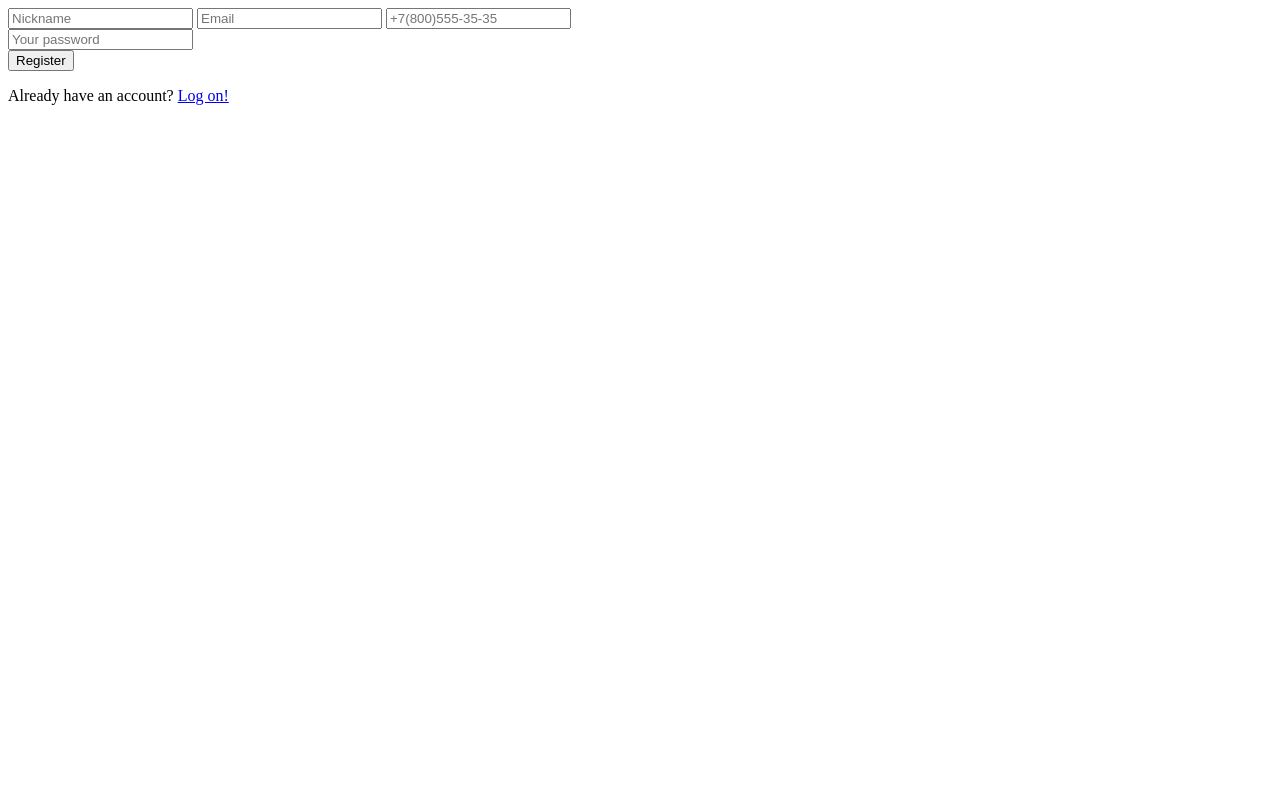
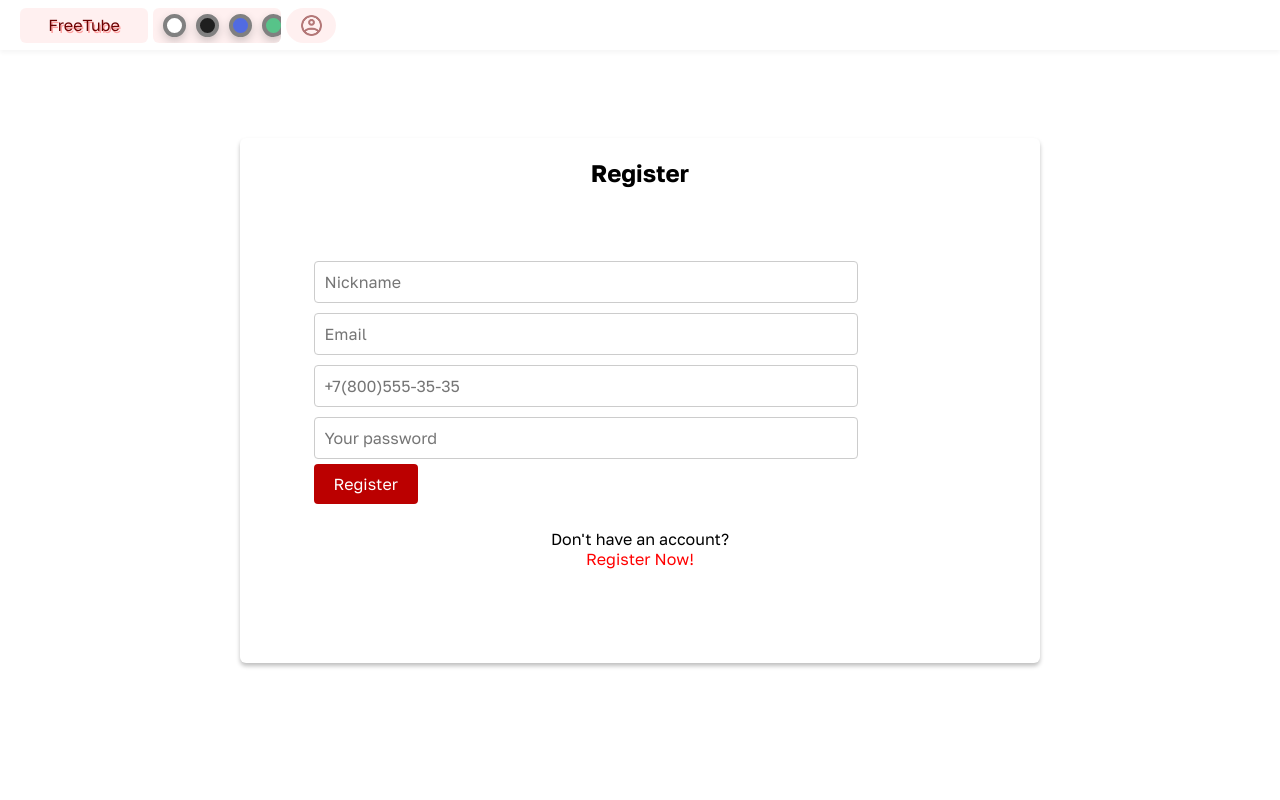
Before and after one commit to NThacker5246/FreeTube, a PHP site: page /login/register/index.php in a window 1280 px wide. Run offline with PHP 8.4, Linux system fonts and the light colour scheme.

Commit message:
Updated login page + smol changes to register page

```diff
--- a/login/register/index.php
+++ b/login/register/index.php
@@ -1,3 +1,76 @@
+<!DOCTYPE html>
+	<html>
+		<head>
+			<title>Login - FreeTube</title>
+			<link rel="preconnect" href="https://fonts.googleapis.com">
+			<link rel="preconnect" href="https://fonts.gstatic.com" crossorigin>
+			<link href="https://fonts.googleapis.com/css2?family=Golos+Text:wght@400..900&display=swap" rel="stylesheet">
+			<link rel="stylesheet" type="text/css" href="/style/styleLogin.css">
+			<link rel="icon" href="/favicon.ico" type="image/x-icon">
+		</head>
+		<body>
+			<div class="container">
+				<div class="header" id="header">
+					<a href="/" class="headerBubble">
+                		<span class="bubbleText">FreeTube</span>
+                		<span class="bubbleTextsh">FreeTube</span>
+					</a>
+
+					<div class="headerBubble2" id="headerBubble">
+						<div class="slider" id="themeSelecter">
+							<div class="bubble" style="background-color:rgb(255, 255, 255);"></div>
+							<div class="bubble" style="background-color:rgb(31, 31, 31);"></div>
+							<div class="bubble" style="background-color:rgb(81, 107, 225);"></div>
+							<div class="bubble" style="background-color:rgb(87, 195, 137);"></div>
+							<div class="bubble" style="background-color: #FF33A8;"></div>
+							<div class="bubble" style="background-color: #FFBD33;"></div>
+							<div class="bubble" style="background-color: #33FFF0;"></div>
+							<div class="bubble" style="background-color: #A833FF;"></div>
+						</div>
+					</div>
+
+					<a href="/profile.php" class="headerBubble3">
+						<img class="profileIcon" width="25" height="25" src="../ico/profileicon.png"/>
+					</a>
+
+					<script>
+						const slider = document.getElementById("themeSelecter");
+						let index = 0;
+						const totalBubbles = document.querySelectorAll(".bubble").length;
+						const bubbleWidth = 26;
+
+						slider.addEventListener("wheel", (event) => {
+							event.preventDefault();
+							index += event.deltaY > 0 ? 1 : -1;
+							index = Math.max(0, Math.min(index, totalBubbles - 3));
+								slider.style.transform = `translateX(${-index * bubbleWidth}px)`;
+						});
+					</script>
+
+
+				</div>
+				<div class="loginPage">
+					<div class="loginBubble">
+						<div class="loginText">Register</div>
+						<form action="reg.php" method="POST" enctype="multipart/form-data">
+							<input type="text" name="name" placeholder="Nickname">
+							<input type="text" name="email" placeholder="Email">
+							<input type="text" name="number" placeholder="+7(800)555-35-35">
+							<br>
+							<input type="password" name="pwd" placeholder="Your password">
+							<br>
+							<button type="submit" class="submitButton">Register</button>
+						</form>
+						<span class="NoAcc">Don't have an account?</span>
+						<a href="register">Register Now!</a>
+					</div>
+				</div>
+			</div>
+		</body>
+	</html>
+
+
+<!--
 <form action="reg.php" method="POST" enctype="multipart/form-data">
 	<input type="text" name="name" placeholder="Nickname">
 	<input type="text" name="email" placeholder="Email">
@@ -9,3 +82,4 @@
 </form>
 
 Already have an account? <a href="..">Log on!</a>
+-->
--- /dev/null
+++ b/style/styleLogin.css
@@ -0,0 +1,228 @@
+/* Design created by GiMaker 2025
+Legacy CSS were used so if something were not updated then it worked at least
+*/
+html, body {
+	margin: 0px;
+	width: 100%;
+	height: 100%;
+	overflow-x: hidden;
+	justify-content: center;
+    align-items: center;
+}
+
+.container {
+	margin: 0px;
+	width: 100%;
+	height: 100%;
+	overflow-x: hidden;
+}
+
+.header {
+	width: 100% !important;
+	height: 50px;
+	z-index: 100;
+	display: flex;
+    background: rgba(255,255,255,0.949999988079071);
+    opacity: 1;
+    position: fixed;
+    top: 0px;
+    left: 0px;
+    box-shadow: 0px 3px 4px rgba(0, 0, 0, 0.03999999910593033);
+    overflow: hidden;
+    backdrop-filter: blur(8px);
+    -webkit-backdrop-filter: blur(8px);
+}
+
+.header {
+	will-change: backdrop-filter;
+}
+
+.headerBubble {
+    width: 10%;
+    height: 70%;
+    background: rgba(255,206,206,0.3100000023841858);
+    opacity: 1;
+    position: relative;
+    top: 15%;
+    left: 20px;
+    border-top-left-radius: 6px;
+    border-top-right-radius: 6px;
+    border-bottom-left-radius: 6px;
+    border-bottom-right-radius: 6px;
+	justify-content: center;
+    align-items: center;
+    overflow: hidden;
+	cursor: pointer;
+	display: flex;
+  }
+
+  .bubbleTextsh {
+    width: 10%;
+    color: #ff9f9f;
+    position: fixed;
+    font-family: Golos Text;
+    font-weight: Regular;
+    font-size: 100%;
+    opacity: 1;
+    text-align: center;
+	padding-top: 3px;
+	padding-left: 3px;
+	transition: all 0.1s ease-in-out;
+  }
+
+  .bubbleText {
+    width: 10%;
+    color: #6a0000;
+    position: fixed;
+    font-family: Golos Text;
+    font-weight: Regular;
+    font-size: 100%;
+    opacity: 1;
+    text-align: center;
+    z-index: 2;
+	transition: all 0.1s ease-in-out;
+  }
+
+.bubbleText:hover {
+	transform: translate(-3px, -3px);
+}
+
+.bubbleText:hover + .bubbleTextsh {
+	transform: translate(-2px, -2px);
+	text-shadow: rgb(255, 0, 0) 0px 0px 10px;
+}
+
+  .headerBubble2 {
+	width: 10%;
+	height: 70%;
+	background: rgba(255,206,206,0.3100000023841858);
+	opacity: 1;
+	position: relative;
+	top: 15%;
+	left: 25px;
+	border-radius: 6px;
+	justify-content: left;
+	align-items: center;
+	overflow: hidden;
+	cursor: pointer;
+	display: flex;
+}
+
+.slider {
+	display: flex;
+	transition: transform 0.3s ease-in-out;
+	gap: 10px;
+	margin-left: 10px;
+}
+
+.bubble {
+	width: 15px;
+	height: 15px;
+	border-radius: 50%;
+	box-shadow: 0px 4px 10px rgba(0, 0, 0, 0.2);
+	border: 4px solid gray;
+	flex-shrink: 0;
+}
+
+.bubble.selected {
+    border: 3px solid #000;
+    transform: scale(1.2);
+    transition: transform 0.2s ease;
+}
+
+.headerBubble3 {
+	width: 50px;
+	height: 70%;
+	background: rgba(255,206,206,0.3100000023841858);
+	opacity: 1;
+	position: relative;
+	top: 15%;
+	left: 30px;
+	border-radius: 25px;
+	justify-content: center;
+	align-items: center;
+	overflow: hidden;
+	cursor: pointer;
+	display: flex;
+	transition: all 0.1s ease-in-out;
+}
+
+.headerBubble3:hover {
+	box-shadow: 0px 3px 4px rgba(255, 0, 0, 0.25);
+	transform: translate(0px, -3px);
+}
+
+.profileIcon {
+	position: relative;
+	cursor: pointer;
+	image-rendering: optimizeQuality;
+	opacity: 50%;
+}
+
+.loginPage {
+    width: 100%;
+    height: 100%;
+    display: flex;
+    justify-content: center;
+    align-items: center;
+}
+
+.loginBubble {
+    width: 800px;
+    height: 500px;
+    background-color: white;
+    box-shadow: 0px 3px 4px rgba(0, 0, 0, 0.25);
+    border-radius: 6px;
+    position: absolute;
+    padding-top: 25px;
+	justify-content: center;
+	display: flex;
+    flex-direction: column;
+    align-items: center;
+}
+
+.loginText {
+    margin: 10px;
+	font-weight: bold;
+	font-family: Golos Text;
+	font-size: 24px;
+	width: 100%;
+	text-align: center;
+    position: absolute;
+    top: 10px;
+}
+
+input[type="text"], input[type="number"], input[type="password"], textarea {
+    width: 80%;
+    padding: 10px;
+    margin: 5px 0;
+    border: 1px solid #ccc;
+    border-radius: 4px;
+    font-family: Golos Text;
+    font-size: 16px;
+}
+
+.submitButton {
+    display: inline-block;
+    padding: 10px 20px;
+    background-color: #bb0000;
+    color: white;
+    font-family: Golos Text;
+    font-size: 16px;
+    border: none;
+    border-radius: 4px;
+    cursor: pointer;
+    text-align: center;
+    transition: background-color 0.1s ease;
+}
+
+.NoAcc {
+    font-family: Golos Text;
+    margin-top: 25px;
+}
+
+a {
+    text-decoration: none;
+    color: red;
+    font-family: Golos Text;
+}
```
Also changed, not shown: login/index.php (+10 -5 lines).
